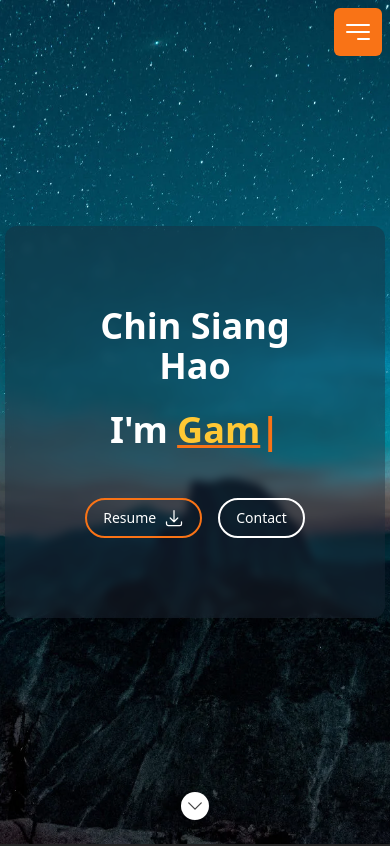
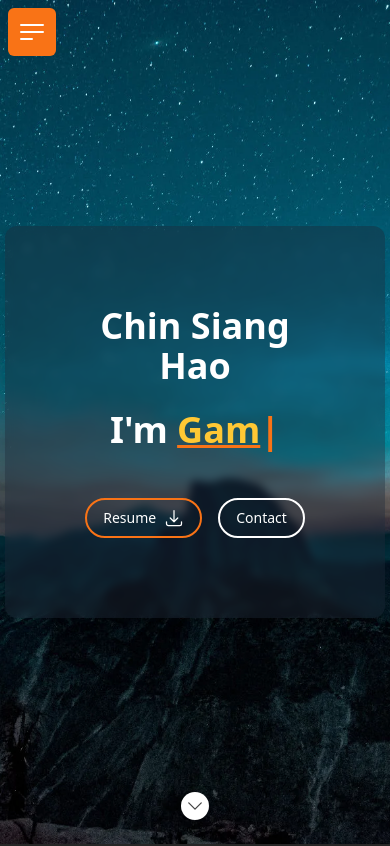
Before and after one commit to shchin45/shchin_portfolio, a Next.js app: page / in a window 390 px wide. Shown: the top 846 px of the page. Built offline with nearby package versions, Linux system fonts and the light colour scheme.

Commit message:
Change Logo location

```diff
--- a/src/components/Sections/Header.tsx
+++ b/src/components/Sections/Header.tsx
@@ -1,5 +1,5 @@
 import {Dialog, Transition} from '@headlessui/react';
-import {Bars3BottomRightIcon} from '@heroicons/react/24/outline';
+import {Bars3BottomLeftIcon} from '@heroicons/react/24/outline';
 import classNames from 'classnames';
 import Link from 'next/link';
 import {FC, Fragment, memo, useCallback, useMemo, useState} from 'react';
@@ -70,9 +70,9 @@ const MobileNav: FC<{navSections: SectionId[]; currentSection: SectionId | null}
       <>
         <button
           aria-label="Menu Button"
-          className="fixed right-2 top-2 z-40 rounded-md bg-orange-500 p-2 ring-offset-gray-800/60 hover:bg-orange-400 focus:outline-none focus:ring-0 focus-visible:ring-2 focus-visible:ring-orange-500 focus-visible:ring-offset-2 sm:hidden"
+          className="fixed left-2 top-2 z-40 rounded-md bg-orange-500 p-2 ring-offset-gray-800/60 hover:bg-orange-400 focus:outline-none focus:ring-0 focus-visible:ring-2 focus-visible:ring-orange-500 focus-visible:ring-offset-2 sm:hidden"
           onClick={toggleOpen}>
-          <Bars3BottomRightIcon className="h-8 w-8 text-white" />
+          <Bars3BottomLeftIcon className="h-8 w-8 text-white" />
           <span className="sr-only">Open sidebar</span>
         </button>
         <Transition.Root as={Fragment} show={isOpen}>
```
